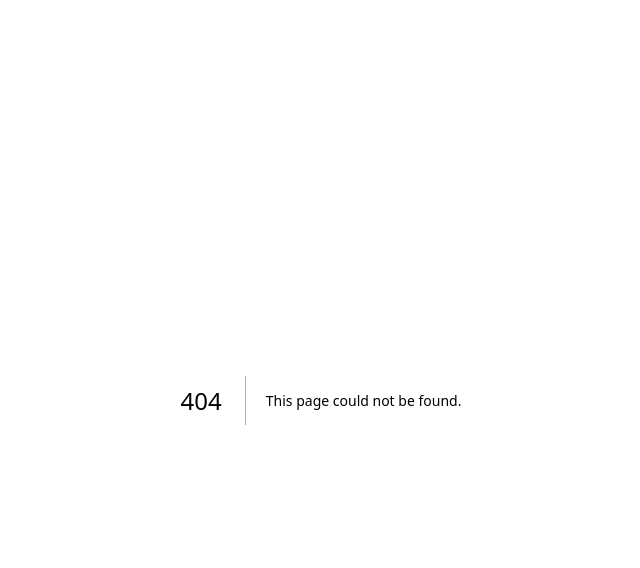
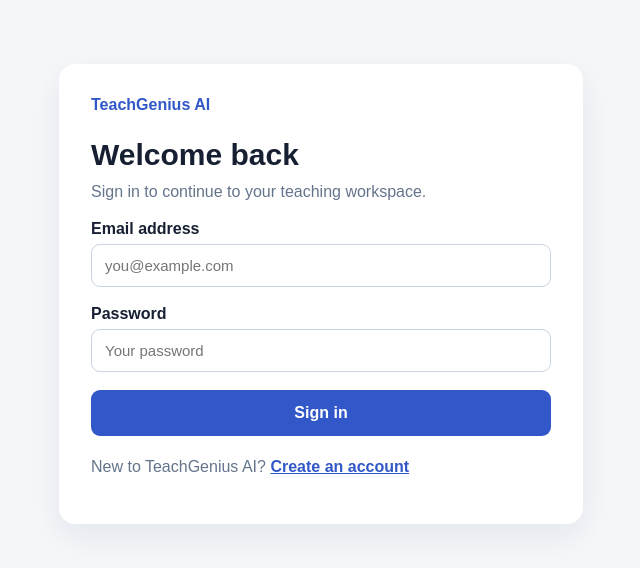
Before and after one commit to sheggun1/teachgenius-ai, a Next.js app: page /login in a window 1280 px wide. Before the commit this address had no page. Shown: the top 568 px of the page, without its empty margins (319-959 px from the left). Built offline with nearby package versions, Linux system fonts and the light colour scheme.

Commit message:
Add sign-in page connected to auth API

```diff
--- /dev/null
+++ b/app/login/page.tsx
@@ -0,0 +1,73 @@
+"use client";
+
+import Link from "next/link";
+import { FormEvent, useState } from "react";
+import { useRouter } from "next/navigation";
+
+export default function LoginPage() {
+  const router = useRouter();
+  const [email, setEmail] = useState("");
+  const [password, setPassword] = useState("");
+  const [error, setError] = useState("");
+  const [loading, setLoading] = useState(false);
+
+  async function handleSubmit(event: FormEvent<HTMLFormElement>) {
+    event.preventDefault();
+    setError("");
+    setLoading(true);
+    try {
+      const response = await fetch("/api/auth/login", {
+        method: "POST",
+        headers: { "Content-Type": "application/json" },
+        body: JSON.stringify({ email, password }),
+      });
+      const result = await response.json();
+      if (!response.ok) {
+        setError(result.error || "Sign in failed. Check your details and try again.");
+        return;
+      }
+      router.replace("/");
+      router.refresh();
+    } catch {
+      setError("Unable to reach TeachGenius AI. Please check your connection and try again.");
+    } finally {
+      setLoading(false);
+    }
+  }
+
+  const fieldStyle = {
+    width: "100%",
+    boxSizing: "border-box" as const,
+    padding: "12px 13px",
+    border: "1px solid #cbd5e1",
+    borderRadius: 9,
+    fontSize: 15,
+    marginTop: 6,
+  };
+
+  return (
+    <main style={{ minHeight: "100vh", background: "#f5f7fb", padding: "64px 18px", color: "#172033" }}>
+      <section style={{ maxWidth: 460, margin: "0 auto", background: "#fff", padding: 32, borderRadius: 16, boxShadow: "0 12px 35px rgba(15,23,42,.08)" }}>
+        <Link href="/" style={{ color: "#3157c8", textDecoration: "none", fontWeight: 700 }}>TeachGenius AI</Link>
+        <h1 style={{ margin: "24px 0 8px", fontSize: 30 }}>Welcome back</h1>
+        <p style={{ color: "#64748b", marginTop: 0, lineHeight: 1.5 }}>Sign in to continue to your teaching workspace.</p>
+
+        {error && <p role="alert" style={{ background: "#fff1f2", color: "#be123c", padding: 12, borderRadius: 8 }}>{error}</p>}
+
+        <form onSubmit={handleSubmit} style={{ display: "grid", gap: 18 }}>
+          <label style={{ fontWeight: 600 }}>Email address
+            <input required type="email" maxLength={254} autoComplete="email" value={email} onChange={(e) => setEmail(e.target.value)} placeholder="you@example.com" style={fieldStyle} />
+          </label>
+          <label style={{ fontWeight: 600 }}>Password
+            <input required type="password" maxLength={128} autoComplete="current-password" value={password} onChange={(e) => setPassword(e.target.value)} placeholder="Your password" style={fieldStyle} />
+          </label>
+          <button type="submit" disabled={loading} style={{ border: 0, borderRadius: 9, padding: 14, background: loading ? "#94a3b8" : "#3157c8", color: "#fff", fontSize: 16, fontWeight: 700, cursor: loading ? "wait" : "pointer" }}>
+            {loading ? "Signing in..." : "Sign in"}
+          </button>
+        </form>
+
+        <p style={{ marginTop: 22, color: "#64748b" }}>New to TeachGenius AI? <Link href="/register" style={{ color: "#3157c8", fontWeight: 600 }}>Create an account</Link></p>
+      </section>
+    </main>
+  );
+}
```
